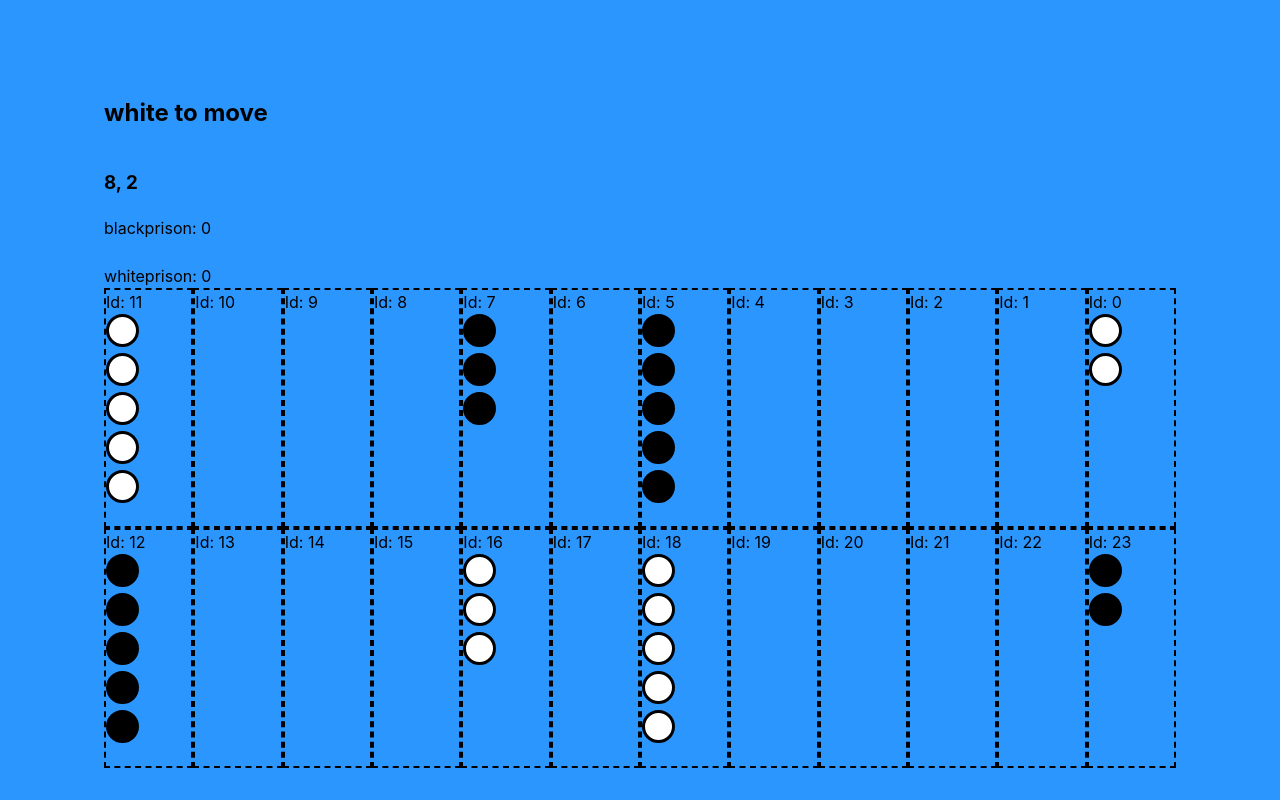
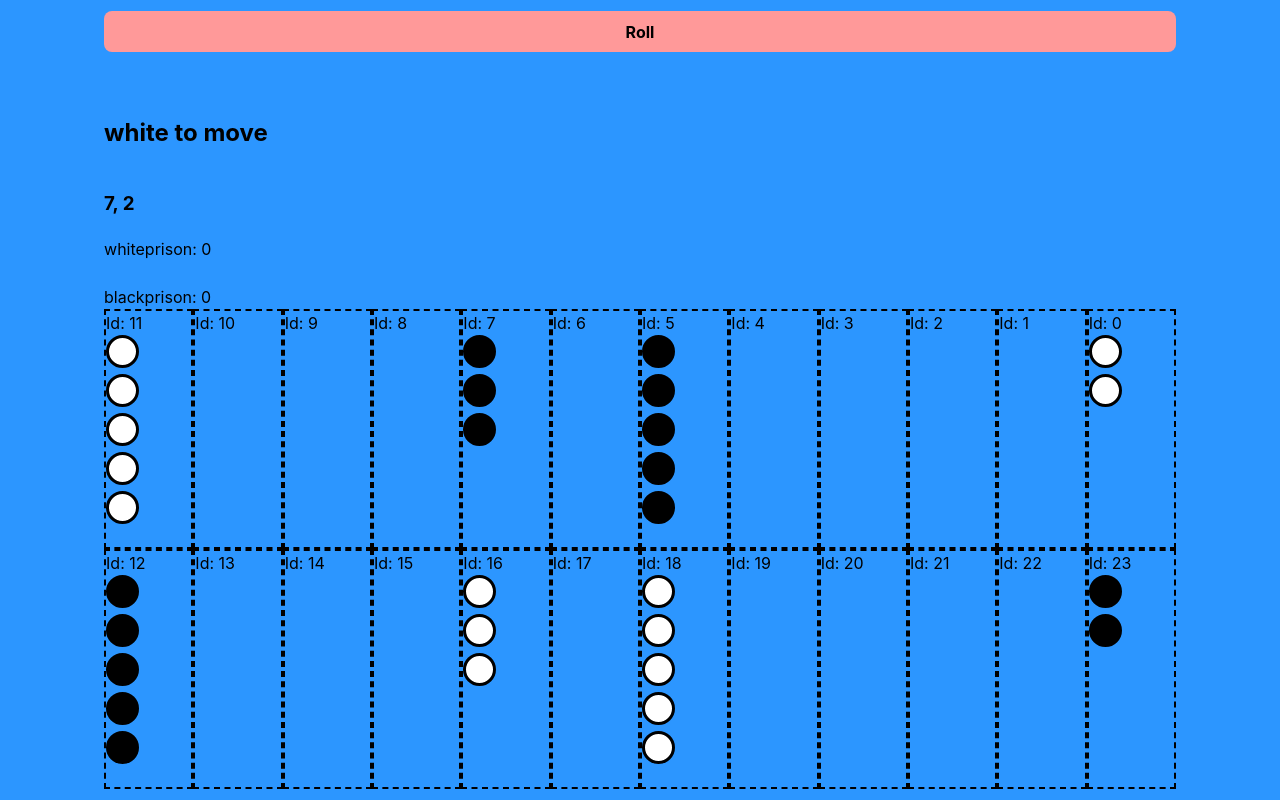
Before and after one commit to JennaHuff/reactdnd-todo, a React (Vite) app: page / in a window 1280 px wide. Shown: the top 800 px of the page. Built offline with nearby package versions, Linux system fonts and the light colour scheme.

Commit message:
added gameReducer, started moving logic into it

```diff
--- a/src/pages/backgammon/BackgammonPage.tsx
+++ b/src/pages/backgammon/BackgammonPage.tsx
@@ -1,4 +1,4 @@
-import { useState } from "react";
+import { useReducer, useState } from "react";
 import { useDrag, useDrop } from "react-dnd";
 
 interface ISquare {
@@ -122,28 +122,80 @@ function moveIsACapture(
 }
 
 function Prison({ prisons }: { prisons: [number, number] }) {
-    const [blackPrison, whitePrison] = prisons;
+    const [whitePrison, blackPrison] = prisons;
     return (
         <>
+            <span>whiteprison: {whitePrison}</span>
+            <br />
             <span>blackprison: {blackPrison}</span>
-            <br />
-            <span>whiteprison: {whitePrison}</span>
         </>
     );
 }
 
+enum GameActionKind {
+    ROLL = "ROLL",
+    USE_DICE = "USE_DICE",
+    EMPRISON_WHITE_PIECE = "EMPRISON_WHITE_PIECE",
+    EMPRISON_BLACK_PIECE = "EMPRISON_BLACK_PIECE",
+}
+
+interface GameAction {
+    type: GameActionKind;
+    payload?: number;
+}
+
+interface IState {
+    turn: "white" | "black";
+    dice: number[];
+    whitePrison: number;
+    blackPrison: number;
+}
+
+function reducer(state: IState, action: GameAction) {
+    let turn = state.turn;
+    switch (action.type) {
+        case "ROLL":
+            return {
+                ...state,
+                dice: [
+                    Math.floor(Math.random() * (6 - 1) + 1),
+                    Math.floor(Math.random() * (6 - 1) + 1),
+                ],
+            };
+        case "USE_DICE":
+            if (state.dice.filter((nb) => nb !== action.payload).length === 0) {
+                console.log("end of turn");
+                turn === "white" ? (turn = "black") : (turn = "white");
+            }
+            return {
+                ...state,
+                turn,
+                dice: state.dice.filter((nb) => nb !== action.payload),
+            };
+        case "EMPRISON_WHITE_PIECE":
+            return { ...state, whitePrison: state.whitePrison + 1 };
+        case "EMPRISON_BLACK_PIECE":
+            return { ...state, blackPrison: state.blackPrison + 1 };
+
+        default:
+            throw new Error(action.type + "est une action type invalide");
+    }
+}
+
 export function Backgammon() {
-    const [turn, setTurn] = useState("white");
-    const [dice, setDice] = useState([8, 2]);
+    const [gameReducer, dispatch] = useReducer(reducer, {
+        turn: "white",
+        dice: [7, 2],
+        whitePrison: 0,
+        blackPrison: 0,
+    });
     const [board, setBoard] = useState(initBoard());
-    const [whitePrison, setWhitePrison] = useState(0);
-    const [blackPrison, setBlackPrison] = useState(0);
     const [errorMessage, setErrorMessage] = useState("");
 
     function sendToJail(board: ISquare[], endSquare: number) {
         board[endSquare].color === "black"
-            ? setBlackPrison((value) => value + 1)
-            : setWhitePrison((value) => value + 1);
+            ? dispatch({ type: GameActionKind.EMPRISON_BLACK_PIECE })
+            : dispatch({ type: GameActionKind.EMPRISON_WHITE_PIECE });
     }
 
     function handleDrop(startSquare: number, endSquare: number) {
@@ -153,28 +205,27 @@ export function Backgammon() {
         if (squareIsBlocked(board, startSquare, endSquare)) {
             return;
         }
-        if (board[startSquare].color !== turn) {
+        if (board[startSquare].color !== gameReducer.turn) {
             console.log("it's not your turn");
             setErrorMessage("it's not your turn");
             return;
         }
-        if (startSquare > endSquare && turn === "white") {
+        if (startSquare > endSquare && gameReducer.turn === "white") {
             console.log("you can only move forward, white");
             setErrorMessage("you can only move forward, white");
             return;
         }
-        if (startSquare < endSquare && turn === "black") {
+        if (startSquare < endSquare && gameReducer.turn === "black") {
             console.log("you can only move forward, black");
             setErrorMessage("you can only move forward, black");
             return;
         }
-        if (dice.includes(Math.abs(endSquare - startSquare))) {
+        if (gameReducer.dice.includes(Math.abs(endSquare - startSquare))) {
             setErrorMessage("good move!");
-            setDice((dice) => {
-                console.log(dice);
-                return dice.filter(
-                    (nb) => nb !== Math.abs(endSquare - startSquare)
-                );
+
+            dispatch({
+                type: GameActionKind.USE_DICE,
+                payload: Math.abs(endSquare - startSquare),
             });
         } else {
             console.log("illegal move");
@@ -210,14 +261,6 @@ export function Backgammon() {
                 return square;
             })
         );
-        if (dice.length === 1) {
-            console.log("end of turn");
-            turn === "white" ? setTurn("black") : setTurn("white");
-            setDice([
-                Math.floor(Math.random() * (6 - 1) + 1),
-                Math.floor(Math.random() * (6 - 1) + 1),
-            ]);
-        }
         return;
     }
 
@@ -226,19 +269,24 @@ export function Backgammon() {
 
     return (
         <div className="backgammon-page">
+            <button onClick={() => dispatch({ type: GameActionKind.ROLL })}>
+                Roll
+            </button>
             <h1>{errorMessage}</h1>
-            <h2>{turn} to move</h2>
+            <h2>{gameReducer.turn} to move</h2>
             <h3>
-                {dice[0]}, {dice[1]}
+                {gameReducer.dice[0]}, {gameReducer.dice[1]}
             </h3>
-            <Prison prisons={[blackPrison, whitePrison]} />
-            <div className="board">
+            <Prison
+                prisons={[gameReducer.whitePrison, gameReducer.blackPrison]}
+            />
+            <div id="board1" className="board">
                 {topHalfBoard.map((square) => (
                     <Square
                         key={square.id}
                         square={square}
                         handleDrop={handleDrop}
-                        dice={dice}
+                        dice={gameReducer.dice}
                     />
                 ))}
             </div>
@@ -248,7 +296,7 @@ export function Backgammon() {
                         key={square.id}
                         square={square}
                         handleDrop={handleDrop}
-                        dice={dice}
+                        dice={gameReducer.dice}
                     />
                 ))}
             </div>
```
